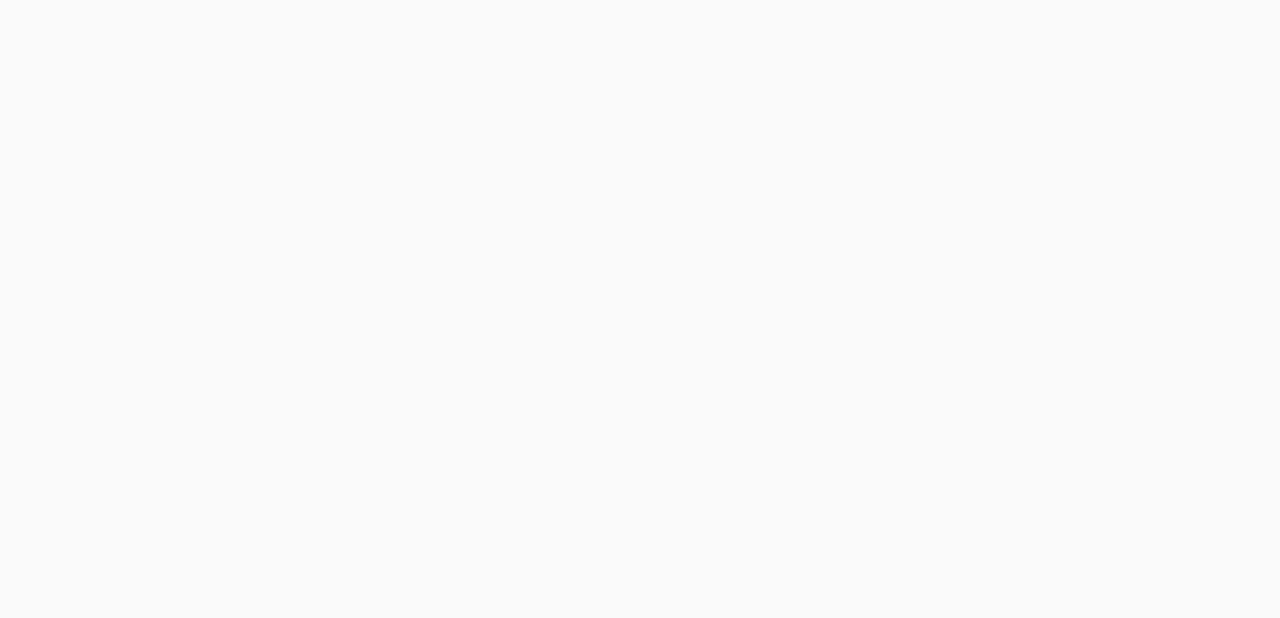
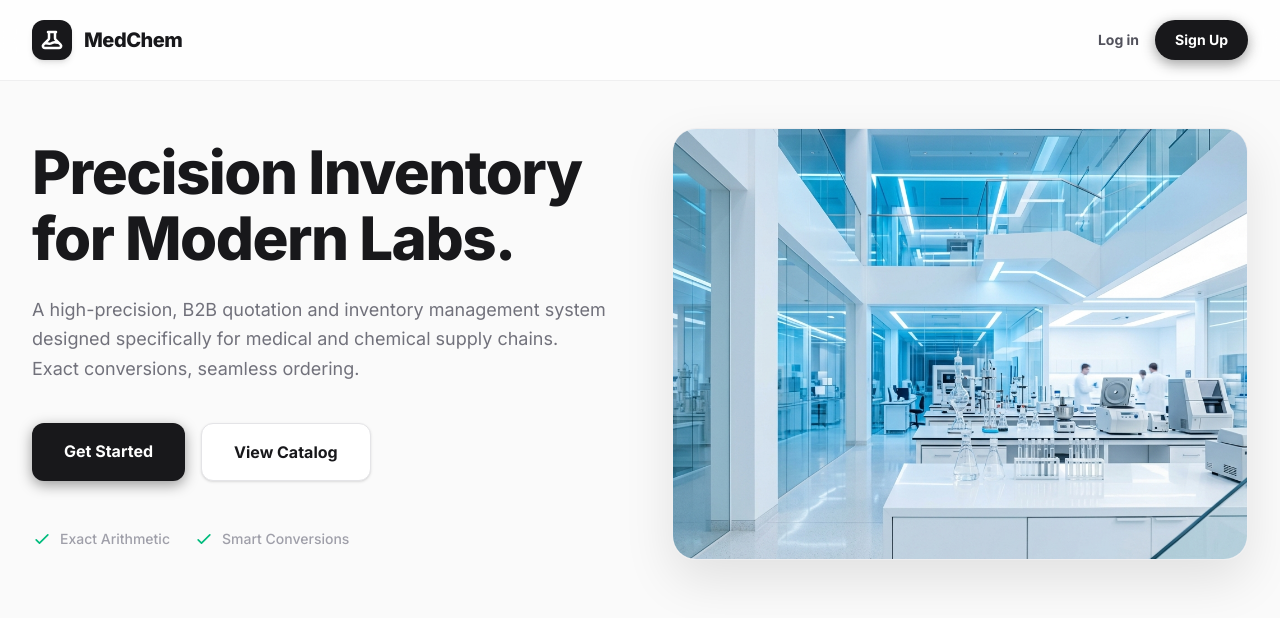
Before and after one commit to abhishekchauhan1365/Inventory_management, a Next.js app: page / in a window 1280 px wide. Before the commit this address had no page. Shown: the top 618 px of the page. Built offline with nearby package versions, Linux system fonts and the light colour scheme.

Commit message:
feat: add landing page and split layout for auth pages

```diff
--- a/src/app/login/page.tsx
+++ b/src/app/login/page.tsx
@@ -1,10 +1,11 @@
 'use client'
 
 // src/app/login/page.tsx
-// Redesigned: Awwwards-style clean login page
+// Redesigned: Awwwards-style split layout login
 import { useState, FormEvent } from 'react'
 import { useRouter } from 'next/navigation'
 import Link from 'next/link'
+import Image from 'next/image'
 
 export default function LoginPage() {
   const router = useRouter()
@@ -41,23 +42,18 @@ export default function LoginPage() {
   }
 
   return (
-    <div className="flex min-h-screen items-center justify-center bg-[#fafafa] px-4 selection:bg-zinc-900 selection:text-white">
-      {/* Soft aesthetic background elements */}
-      <div className="pointer-events-none fixed inset-0 overflow-hidden flex items-center justify-center">
-        <div className="absolute h-[600px] w-[600px] rounded-full bg-blue-50/50 blur-3xl translate-x-1/3 -translate-y-1/4" />
-        <div className="absolute h-[500px] w-[500px] rounded-full bg-indigo-50/50 blur-3xl -translate-x-1/3 translate-y-1/4" />
-      </div>
-
-      <div className="relative w-full max-w-md z-10">
-        <div className="rounded-3xl border border-white/50 bg-white/70 p-10 shadow-[0_8px_30px_rgb(0,0,0,0.04)] backdrop-blur-xl">
-          <div className="mb-10 text-center">
-            <div className="mx-auto mb-6 flex h-14 w-14 items-center justify-center rounded-2xl bg-zinc-900 shadow-lg shadow-zinc-900/20">
+    <div className="flex min-h-screen bg-white selection:bg-zinc-900 selection:text-white">
+      {/* Left side: Form */}
+      <div className="flex w-full flex-col justify-center px-4 py-12 sm:px-6 lg:w-[45%] lg:flex-none lg:px-20 xl:px-24">
+        <div className="mx-auto w-full max-w-sm lg:w-96">
+          <div className="mb-10">
+            <Link href="/" className="mb-8 flex h-14 w-14 items-center justify-center rounded-2xl bg-zinc-900 shadow-lg shadow-zinc-900/20 hover:scale-105 transition-transform">
               <svg className="h-6 w-6 text-white" fill="none" viewBox="0 0 24 24" stroke="currentColor">
                 <path strokeLinecap="round" strokeLinejoin="round" strokeWidth={2.5} d="M19.428 15.428a2 2 0 00-1.022-.547l-2.387-.477a6 6 0 00-3.86.517l-.318.158a6 6 0 01-3.86.517L6.05 15.21a2 2 0 00-1.806.547M8 4h8l-1 1v5.172a2 2 0 00.586 1.414l5 5c1.26 1.26.367 3.414-1.415 3.414H4.828c-1.782 0-2.674-2.154-1.414-3.414l5-5A2 2 0 009 10.172V5L8 4z" />
               </svg>
-            </div>
-            <h1 className="text-3xl font-extrabold tracking-tight text-zinc-900">MedChem</h1>
-            <p className="mt-2 text-sm font-medium text-zinc-500">Sign in to your account</p>
+            </Link>
+            <h1 className="text-3xl font-extrabold tracking-tight text-zinc-900">Welcome Back</h1>
+            <p className="mt-2 text-sm font-medium text-zinc-500">Sign in to manage your inventory and orders.</p>
           </div>
 
           <form id="login-form" onSubmit={handleSubmit} className="space-y-5">
@@ -139,10 +135,18 @@ export default function LoginPage() {
             </Link>
           </div>
         </div>
+      </div>
 
-        <p className="mt-8 text-center text-xs font-semibold tracking-wide text-zinc-400">
-          MEDCHEM INVENTORY SYSTEM
-        </p>
+      {/* Right side: Image */}
+      <div className="relative hidden w-0 flex-1 lg:block bg-zinc-50">
+        <Image
+          src="/medchem_hero.png"
+          alt="Modern MedChem Laboratory"
+          fill
+          className="object-cover object-center"
+          priority
+        />
+        <div className="absolute inset-0 bg-gradient-to-t from-zinc-900/40 to-transparent" />
       </div>
     </div>
   )
--- a/src/app/page.tsx
+++ b/src/app/page.tsx
@@ -1,7 +1,79 @@
-// src/app/page.tsx
-// Root page — redirect to login
-import { redirect } from 'next/navigation'
+import Link from 'next/link'
+import Image from 'next/image'
 
-export default function RootPage() {
-  redirect('/login')
+export default function LandingPage() {
+  return (
+    <div className="min-h-screen bg-[#fafafa] selection:bg-zinc-900 selection:text-white">
+      {/* Navbar */}
+      <nav className="fixed top-0 z-50 w-full border-b border-zinc-200/60 bg-white/80 backdrop-blur-xl">
+        <div className="mx-auto max-w-7xl px-4 sm:px-6 lg:px-8">
+          <div className="flex h-20 items-center justify-between">
+            <div className="flex items-center gap-3">
+              <div className="flex h-10 w-10 items-center justify-center rounded-xl bg-zinc-900 text-white shadow-md">
+                <svg className="h-6 w-6" fill="none" viewBox="0 0 24 24" stroke="currentColor">
+                  <path strokeLinecap="round" strokeLinejoin="round" strokeWidth={2.5} d="M19.428 15.428a2 2 0 00-1.022-.547l-2.387-.477a6 6 0 00-3.86.517l-.318.158a6 6 0 01-3.86.517L6.05 15.21a2 2 0 00-1.806.547M8 4h8l-1 1v5.172a2 2 0 00.586 1.414l5 5c1.26 1.26.367 3.414-1.415 3.414H4.828c-1.782 0-2.674-2.154-1.414-3.414l5-5A2 2 0 009 10.172V5L8 4z" />
+                </svg>
+              </div>
+              <span className="text-xl font-extrabold tracking-tight text-zinc-900">MedChem</span>
+            </div>
+            <div className="flex items-center gap-4">
+              <Link href="/login" className="text-sm font-bold text-zinc-600 hover:text-zinc-900 transition-colors">
+                Log in
+              </Link>
+              <Link href="/signup" className="rounded-full bg-zinc-900 px-5 py-2.5 text-sm font-bold text-white shadow-[0_4px_14px_0_rgb(0,0,0,0.39)] hover:bg-zinc-800 hover:-translate-y-0.5 transition-all">
+                Sign Up
+              </Link>
+            </div>
+          </div>
+        </div>
+      </nav>
+
+      {/* Hero Section */}
+      <main className="mx-auto max-w-7xl px-4 pt-32 pb-16 sm:px-6 lg:px-8">
+        <div className="grid grid-cols-1 lg:grid-cols-2 gap-16 items-center">
+          <div className="max-w-2xl">
+            <h1 className="text-5xl sm:text-6xl font-extrabold tracking-tight text-zinc-900 leading-[1.1]">
+              Precision Inventory for Modern Labs.
+            </h1>
+            <p className="mt-6 text-lg text-zinc-500 leading-relaxed max-w-xl">
+              A high-precision, B2B quotation and inventory management system designed specifically for medical and chemical supply chains. Exact conversions, seamless ordering.
+            </p>
+            <div className="mt-10 flex flex-wrap gap-4">
+              <Link href="/signup" className="rounded-xl bg-zinc-900 px-8 py-4 text-base font-bold text-white shadow-[0_4px_14px_0_rgb(0,0,0,0.39)] hover:bg-zinc-800 hover:-translate-y-0.5 hover:shadow-[0_6px_20px_rgba(0,0,0,0.23)] transition-all">
+                Get Started
+              </Link>
+              <Link href="/login" className="rounded-xl bg-white border border-zinc-200 px-8 py-4 text-base font-bold text-zinc-900 shadow-sm hover:bg-zinc-50 hover:border-zinc-300 transition-all">
+                View Catalog
+              </Link>
+            </div>
+
+            <div className="mt-12 flex items-center gap-6 text-sm font-medium text-zinc-400">
+              <div className="flex items-center gap-2">
+                <svg className="h-5 w-5 text-emerald-500" fill="none" viewBox="0 0 24 24" stroke="currentColor">
+                  <path strokeLinecap="round" strokeLinejoin="round" strokeWidth={2} d="M5 13l4 4L19 7" />
+                </svg>
+                Exact Arithmetic
+              </div>
+              <div className="flex items-center gap-2">
+                <svg className="h-5 w-5 text-emerald-500" fill="none" viewBox="0 0 24 24" stroke="currentColor">
+                  <path strokeLinecap="round" strokeLinejoin="round" strokeWidth={2} d="M5 13l4 4L19 7" />
+                </svg>
+                Smart Conversions
+              </div>
+            </div>
+          </div>
+
+          <div className="relative w-full aspect-[4/3] rounded-3xl overflow-hidden shadow-[0_20px_50px_rgb(0,0,0,0.1)] border border-zinc-200/50">
+            <Image
+              src="/medchem_hero.png"
+              alt="Pristine Modern Laboratory"
+              fill
+              className="object-cover"
+              priority
+            />
+          </div>
+        </div>
+      </main>
+    </div>
+  )
 }
--- a/src/app/signup/page.tsx
+++ b/src/app/signup/page.tsx
@@ -1,10 +1,11 @@
 'use client'
 
 // src/app/signup/page.tsx
-// Redesigned: Awwwards-style clean signup page
+// Redesigned: Awwwards-style split layout signup
 import { useState, FormEvent } from 'react'
 import { useRouter } from 'next/navigation'
 import Link from 'next/link'
+import Image from 'next/image'
 
 export default function SignupPage() {
   const router = useRouter()
@@ -47,38 +48,46 @@ export default function SignupPage() {
 
   if (success) {
     return (
-      <div className="flex min-h-screen items-center justify-center bg-[#fafafa] px-4 selection:bg-zinc-900 selection:text-white">
-        <div className="relative w-full max-w-md rounded-3xl border border-white/50 bg-white/70 p-10 text-center shadow-[0_8px_30px_rgb(0,0,0,0.04)] backdrop-blur-xl">
-          <div className="mx-auto mb-6 flex h-16 w-16 items-center justify-center rounded-full bg-emerald-50">
-            <svg className="h-8 w-8 text-emerald-500" fill="none" viewBox="0 0 24 24" stroke="currentColor">
+      <div className="flex min-h-screen items-center justify-center bg-white px-4 selection:bg-zinc-900 selection:text-white">
+        <div className="text-center">
+          <div className="mx-auto mb-6 flex h-20 w-20 items-center justify-center rounded-full bg-emerald-50">
+            <svg className="h-10 w-10 text-emerald-500" fill="none" viewBox="0 0 24 24" stroke="currentColor">
               <path strokeLinecap="round" strokeLinejoin="round" strokeWidth={2.5} d="M5 13l4 4L19 7" />
             </svg>
           </div>
-          <h2 className="text-2xl font-extrabold tracking-tight text-zinc-900 mb-2">Account Created</h2>
-          <p className="text-zinc-500 font-medium">Redirecting to login…</p>
+          <h2 className="text-3xl font-extrabold tracking-tight text-zinc-900 mb-2">Account Created</h2>
+          <p className="text-zinc-500 font-medium">Redirecting you to login…</p>
         </div>
       </div>
     )
   }
 
   return (
-    <div className="flex min-h-screen items-center justify-center bg-[#fafafa] px-4 selection:bg-zinc-900 selection:text-white">
-      {/* Soft aesthetic background elements */}
-      <div className="pointer-events-none fixed inset-0 overflow-hidden flex items-center justify-center">
-        <div className="absolute h-[600px] w-[600px] rounded-full bg-blue-50/50 blur-3xl -translate-x-1/3 -translate-y-1/4" />
-        <div className="absolute h-[500px] w-[500px] rounded-full bg-indigo-50/50 blur-3xl translate-x-1/3 translate-y-1/4" />
+    <div className="flex min-h-screen bg-white selection:bg-zinc-900 selection:text-white">
+
+      {/* Left side: Image */}
+      <div className="relative hidden w-0 flex-1 lg:block bg-zinc-50">
+        <Image
+          src="/medchem_hero.png"
+          alt="Modern MedChem Laboratory"
+          fill
+          className="object-cover object-center scale-x-[-1]"
+          priority
+        />
+        <div className="absolute inset-0 bg-gradient-to-t from-zinc-900/40 to-transparent" />
       </div>
 
-      <div className="relative w-full max-w-md z-10">
-        <div className="rounded-3xl border border-white/50 bg-white/70 p-10 shadow-[0_8px_30px_rgb(0,0,0,0.04)] backdrop-blur-xl">
-          <div className="mb-10 text-center">
-            <div className="mx-auto mb-6 flex h-14 w-14 items-center justify-center rounded-2xl bg-zinc-900 shadow-lg shadow-zinc-900/20">
+      {/* Right side: Form */}
+      <div className="flex w-full flex-col justify-center px-4 py-12 sm:px-6 lg:w-[45%] lg:flex-none lg:px-20 xl:px-24">
+        <div className="mx-auto w-full max-w-sm lg:w-96">
+          <div className="mb-10">
+            <Link href="/" className="mb-8 flex h-14 w-14 items-center justify-center rounded-2xl bg-zinc-900 shadow-lg shadow-zinc-900/20 hover:scale-105 transition-transform">
               <svg className="h-6 w-6 text-white" fill="none" viewBox="0 0 24 24" stroke="currentColor">
                 <path strokeLinecap="round" strokeLinejoin="round" strokeWidth={2.5} d="M18 9v3m0 0v3m0-3h3m-3 0h-3m-2-5a4 4 0 11-8 0 4 4 0 018 0zM3 20a6 6 0 0112 0v1H3v-1z" />
               </svg>
-            </div>
+            </Link>
             <h1 className="text-3xl font-extrabold tracking-tight text-zinc-900">Create Account</h1>
-            <p className="mt-2 text-sm font-medium text-zinc-500">Join MedChem as a new Seller</p>
+            <p className="mt-2 text-sm font-medium text-zinc-500">Join MedChem as a new Seller.</p>
           </div>
 
           <form onSubmit={handleSubmit} className="space-y-5">
--- a/src/proxy.ts
+++ b/src/proxy.ts
@@ -15,7 +15,7 @@ export async function proxy(request: NextRequest) {
   const { pathname } = request.nextUrl
 
   // Allow public routes
-  if (PUBLIC_ROUTES.some(route => pathname.startsWith(route))) {
+  if (pathname === '/' || PUBLIC_ROUTES.some(route => pathname.startsWith(route))) {
     // If already logged in and hitting /login, redirect to dashboard
     if (pathname === '/login') {
       const token = request.cookies.get(COOKIE_NAME)?.value
```
Also changed, not shown: public/medchem_hero.png (added).
